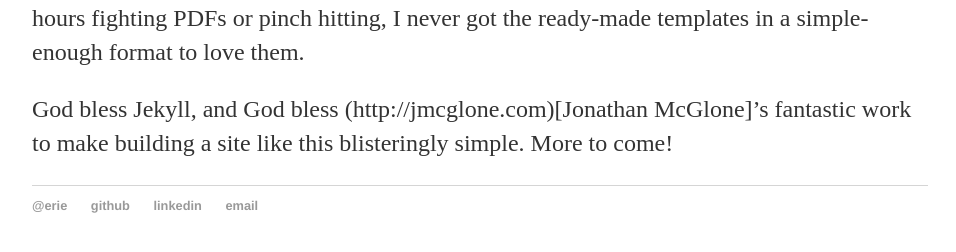
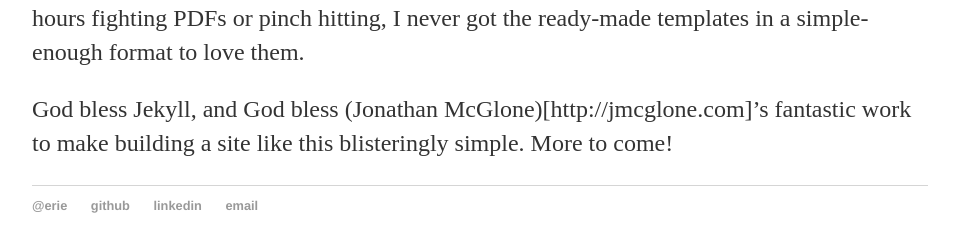
Before and after one commit to ErieMeyer/eriemeyer.github.io, a Jekyll site: the page built from _posts/2017-02-28-hi-there.md, in a window 1280 px wide. Shown: the part 411-663 px from the top of the page, without its empty margins (160-1116 px from the left). Built offline with Jekyll 4.4.1, drawn with Linux system fonts in a browser that asks for light colours; part of the change alters nothing that is shown.

```diff
--- a/_posts/2017-02-28-hi-there.md
+++ b/_posts/2017-02-28-hi-there.md
@@ -8,4 +8,4 @@ Finally publishing a beta of my personal site. It's sort of interesting how we'r
 
 It was important to me to build it myself, and to use OSS, but as I've spent my technical hours fighting PDFs or pinch hitting, I never got the ready-made templates in a simple-enough format to love them.
 
-God bless Jekyll, and God bless (http://jmcglone.com)[Jonathan McGlone]'s fantastic work to make building a site like this blisteringly simple. More to come!
+God bless Jekyll, and God bless (Jonathan McGlone)[http://jmcglone.com]'s fantastic work to make building a site like this blisteringly simple. More to come!
```
